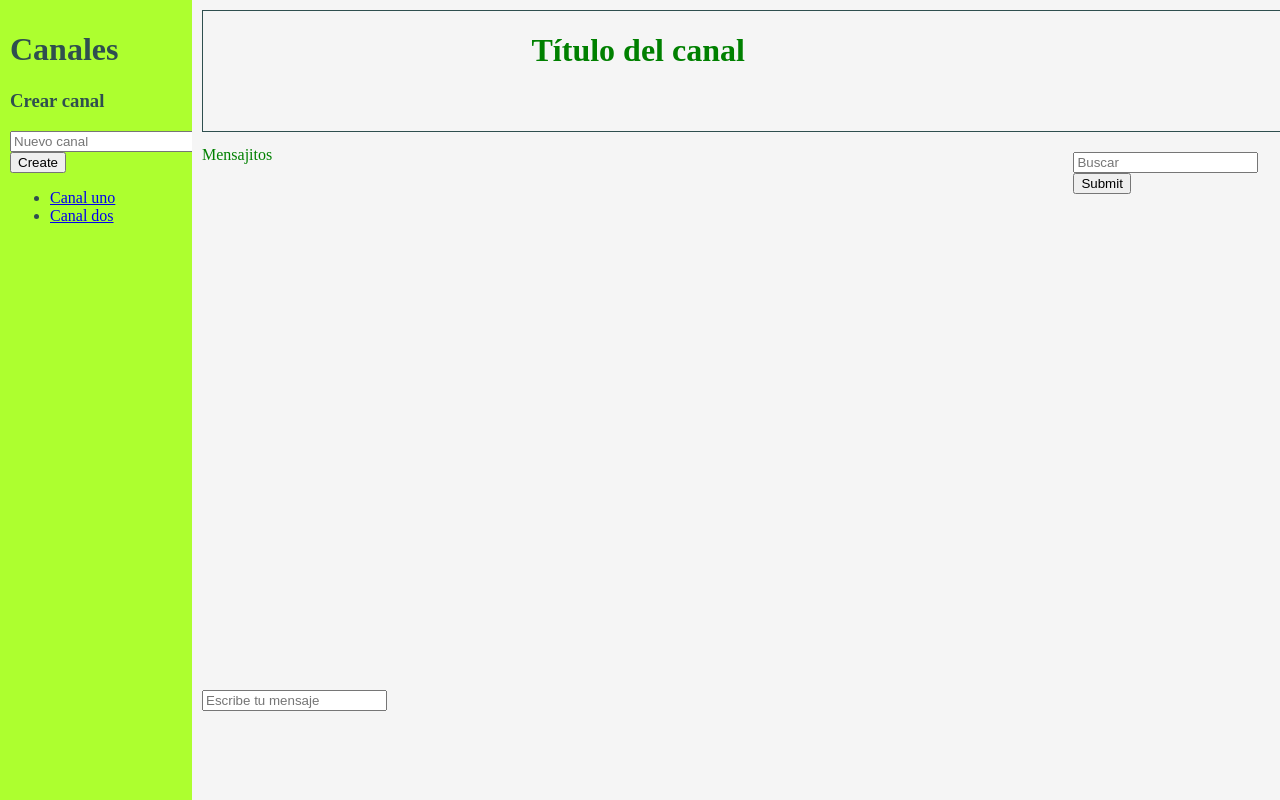
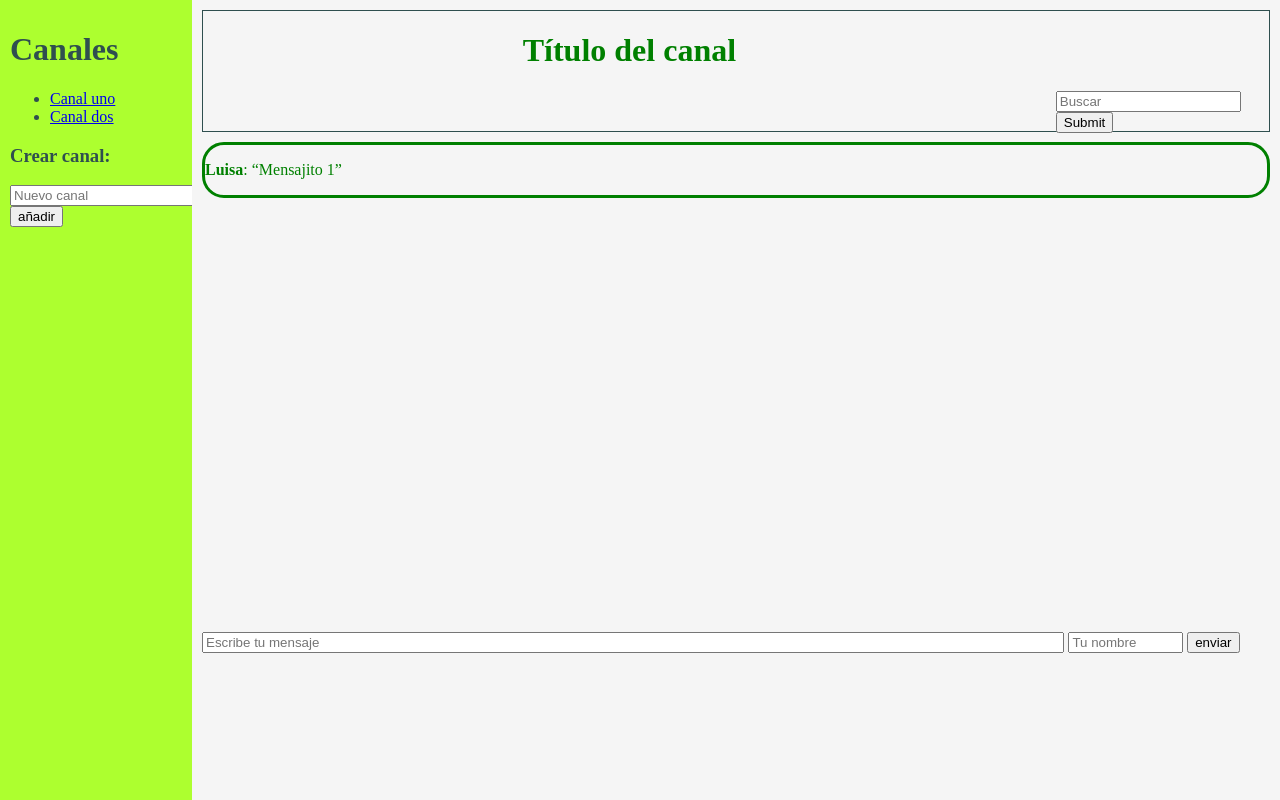
Before and after one commit to Julia-EH/proyectofinalGH, a plain HTML site: page Proyecto final - app mensajería/index.html in a window 1280 px wide. Drawn offline with Linux system fonts and the light colour scheme.

Commit message:
Mensajes más o menos

```diff
--- a/Proyecto final - app mensajería/CSS/style.css
+++ b/Proyecto final - app mensajería/CSS/style.css
@@ -1,4 +1,3 @@
-/* GENERAL*/
 body {
     width: 100%;
     height: 100%;
@@ -8,8 +7,7 @@ body {
     background: greenyellow;
 }
 
-/*APARTADOS*/
-#canales {
+#zona-canales {
     position: fixed;
     width: 15%;
     height: 100%;
@@ -19,7 +17,7 @@ body {
     margin: 10px;
     background-color: greenyellow;
 }
-#principal {
+#zona-principal {
     position: fixed;
     width: 85%;
     height: 100%;
@@ -28,10 +26,8 @@ body {
     color:green;
     background-color: whitesmoke;
 }
-    #cabecera {
-        position: fixed;
-        left: 15%;
-        width: 85%;
+    #zona-cabecera {
+        position: relative;
         height: 15%;
         top: 0px;
         margin: 10px;
@@ -39,50 +35,43 @@ body {
         border-color: darkslategrey;
         border-style: solid;
     }
-    #mensajes {
-        position: fixed;
-        left: 15%;
-        width: 85%;
-        height: 70%;
-        top: 15%;
-        margin: 10px;
-    }
-    #pie {
-        position: fixed;
-        left: 15%;
-        width: 85%;
-        height: 15%;
-        top: 85%;
-        margin: 10px;
-    }
 
-/* ESPECÍFICOS por tipo y orden alfabético */
 
         #titulocanal {
             position: relative;
             width: 80%;
-    height: 100%;
             text-align: center;
         }
 
-
-/* Todo esto del search, entero, no lo consigo  apañar... */
-
-div.search {
+/* LO DEL SEARCH; parece que de momento funciona, jeje, ¡yujuuuu! */
+                #zona-busqueda {
                     position: relative;
                     width: 20%;
                     float: right;
                 }
 
-
-div.search-bar {
+    #zona-chat {
         position: relative;
-    width: 60%;
-
+        height: 60%;
+        margin: 10px;
+        overflow-y: scroll;
+        display: block; /* quiero probar a ver si de esta forma funcionan las funciones... y he puesto p y div a ver qué me convence más, que no lo hacen igual*/
     }
-
-div.search-button {
+    #zona-pie {
         position: relative;
-    width: 40%;
-
+        height: 10%;
+        margin: 10px;
     }
+    .caja-mensajes {
+        box-sizing: content-box;
+        min-height: 10px;
+        min-width: 10px;
+        border:3px solid green;
+        border-radius:22px;
+    }
+        #nuevo-mensaje-barra {
+            width: 80%;
+        }
+        #nombre-user-barra {
+            width: 10%;
+        }
--- a/Proyecto final - app mensajería/index.html
+++ b/Proyecto final - app mensajería/index.html
@@ -9,25 +9,25 @@
 </head>
 <body><div>
 
-    <div id="canales">
+    <div id="zona-canales">
         <h1>Canales</h1>
-        <div class="nuevo-canal">
-            <h3>Crear canal</h3>
-            <input type="text" id="nuevo-canal-barra" placeholder="Nuevo canal">
-            <input type="submit" value="Create" id="nuevo-canal-boton" onclick="nuevoCanal()">
-        </div>
-        <ul id="listacanales">
+        <ul id="lista-canales">
             <li><a href="#">Canal uno</a></li>
             <li><a href="#">Canal dos</a></li>
-           </ul>
+        </ul>
+        <div class="zona-nuevo-canal">
+            <h3>Crear canal:</h3>
+            <input type="text" id="nuevo-canal-barra" placeholder="Nuevo canal">
+            <input type="submit" value="añadir" id="nuevo-canal-boton" onclick="nuevoCanal()">
+        </div>
     </div>
 
-    <div id="principal">
-        <div id="cabecera">
+    <div id="zona-principal">
+        <div id="zona-cabecera">
             <div id="titulocanal">
                 <h1>Título del canal</h1>
             </div>
-            <div class="search">
+            <div id="zona-busqueda">
                 <div class="search-bar">
                     <input type="search" class="search" placeholder="Buscar">
                     <input type="submit">
@@ -36,14 +36,16 @@
                 </div>
             </div>
         </div>
-        <div id="mensajes">
-            <p> Mensajitos </p>
+        <div id="zona-chat">
+            <div class="caja-mensajes">
+            <p> <strong>Luisa</strong>: <q class: mensaje>Mensajito 1</q></p>
+            </div>
         </div>
-        <div id="pie">
-            <div id="mensaje-nuevo">
+        <div id="zona-pie">
                 <div class="text">
-                    <input type="text" class="message" placeholder="Escribe tu mensaje">
-                </div>
+                    <input type="text" id="nuevo-mensaje-barra" placeholder="Escribe tu mensaje">
+                    <input type="text" id="nombre-user-barra" placeholder="Tu nombre">
+                    <input type="submit" value="enviar" id="enviar-mensaje" onclick="nuevoMensaje()">
             </div>
         </div>
     </div>
--- a/Proyecto final - app mensajería/js/main.js
+++ b/Proyecto final - app mensajería/js/main.js
@@ -1,19 +1,43 @@
 function nuevoCanal() {
-    var newName = document.getElementById("nuevo-canal-barra").value;
-    var listNode = document.getElementById("listacanales");
+    var nuevoCanal = document.getElementById("nuevo-canal-barra").value;
+    var txtNode = document.createTextNode(nuevoCanal);
+    var listNode = document.getElementById("lista-canales");
     var liNode = document.createElement("li");
     var aNode = document.createElement("a");
-    var txtNode = document.createTextNode(newName);
     var attr = document.createAttribute("href");
 
     attr.value = "#";
 
     aNode.setAttributeNode(attr);
 
+    listNode.appendChild(liNode);
+    liNode.appendChild(aNode);
     aNode.appendChild(txtNode);
-    liNode.appendChild(aNode);
-    listNode.appendChild(liNode);
 
     document.getElementById("nuevo-canal-barra").value = "";
 
 }
+
+
+function nuevoMensaje() {
+    var nuevoMensaje = document.getElementById("nuevo-mensaje-barra").value;
+    var nombreUser = document.getElementById("nombre-user-barra").value;
+    var msjNode = document.createTextNode(nuevoMensaje);
+    var userNode = document.createTextNode(nombreUser);
+    var listNode = document.getElementById("zona-chat");
+    var liNode = document.createElement("div");
+    var pNode = document.createElement("p");
+    var uNode = document.createElement("strong");
+    var qNode = document.createElement("q");
+
+
+    listNode.appendChild(liNode, pNode);
+    liNode.appendChild(qNode);
+    pNode.appendChild(uNode);
+    qNode.appendChild(msjNode);
+    uNode.appendChild(userNode); /* NADA, ESTO NO SÉ HACERLO, o consigo el mensaje o el usuario... y no sé cómo hacer para que tengan el formato que yo quiero. Ah, y le tengo que meter la clase "caja-mensajes"*/
+
+    document.getElementById("nuevo-mensaje-barra").value = "";
+    document.getElementById("nombre-user-barra").value = "";
+
+}
```
Lines whose indentation alone changed are shown as unchanged.
